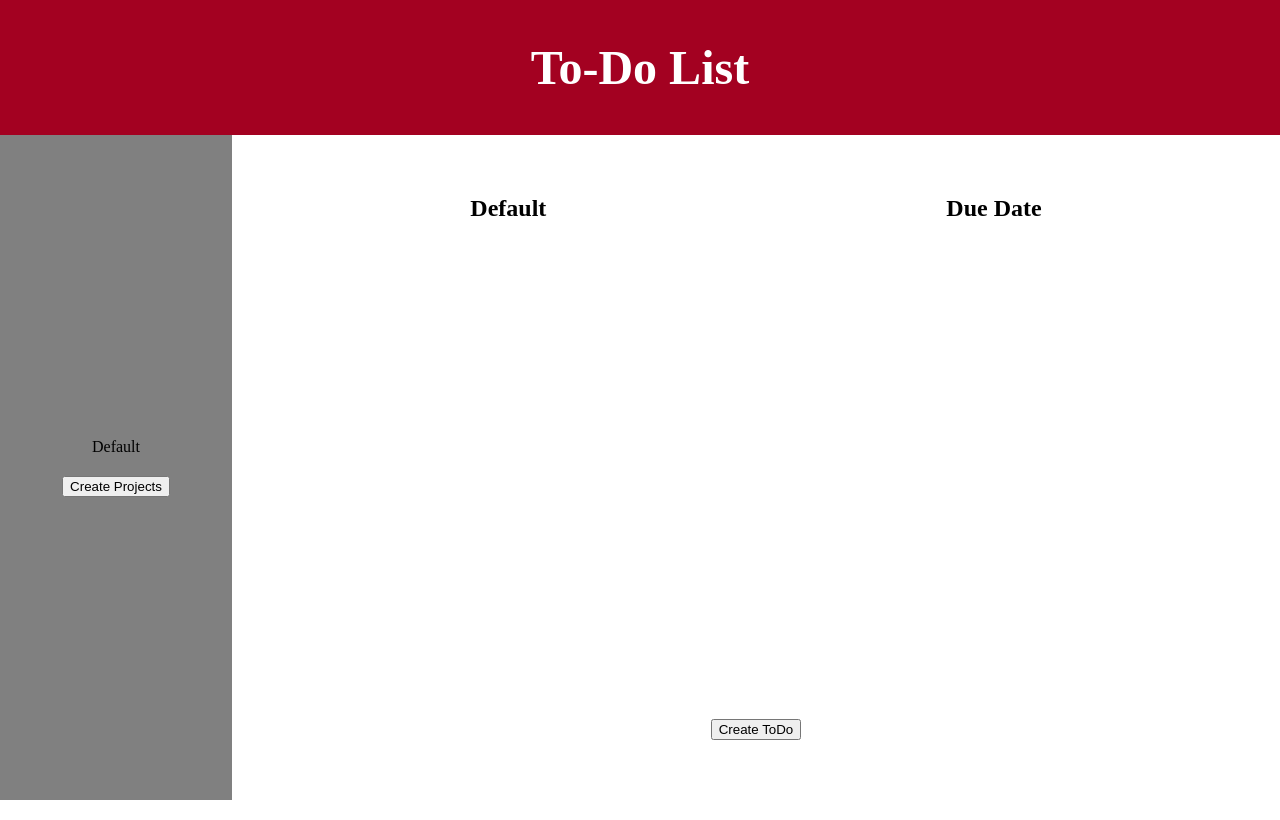
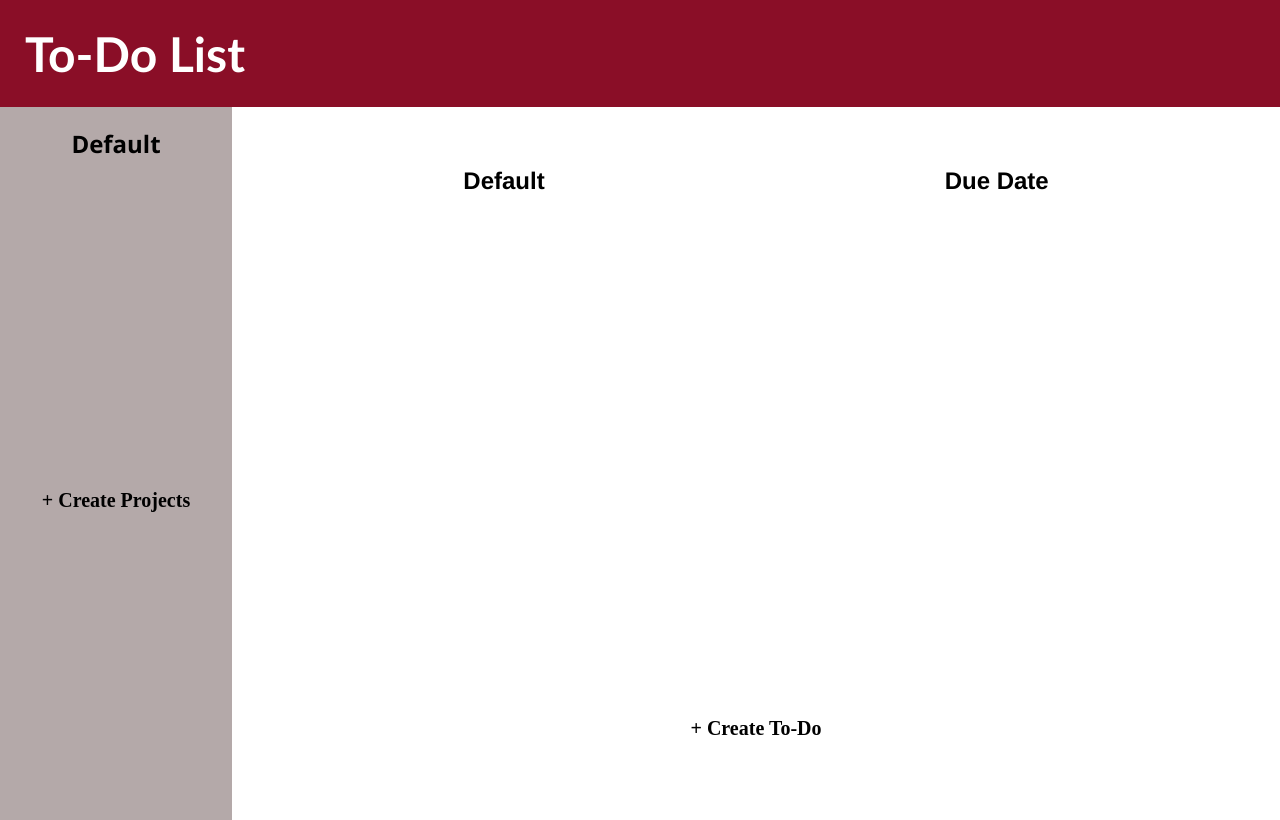
Before and after one commit to ramankala/todo-list, a website built with webpack: page dist/index.html in a window 1280 px wide. Built offline with nearby package versions, Linux system fonts and the light colour scheme.

Commit message:
Styles added to UI
Added styles to the UI to make it more accessible for the user.

```diff
--- a/dist/index.html
+++ b/dist/index.html
@@ -14,7 +14,7 @@
 
         <div id="sideContainer">
           <div id="projectList"></div>
-          <button id="createProjectBtn">Create Projects</button>
+          <div id="createProjectBtn">+ Create Projects</div>
         </div>
 
         <div id=bodyContainer>
@@ -22,7 +22,7 @@
           <div id="bodySubContainer">
             <div id="content"></div>
           </div>
-          <button id="createToDoBtn">Create ToDo</button>
+          <div id="createToDoBtn">+ Create To-Do</div>
         </div>
       </div>
     </div>
--- a/dist/styles/styles.css
+++ b/dist/styles/styles.css
@@ -15,23 +15,41 @@ html,body{
 
 }
 #header{
-    text-align: center;
+    text-align: start;
     font-size: 48px;
     font-weight:600;
-    background-color: rgb(163, 1, 33);
+    font-family: 'Gill Sans', 'Gill Sans MT', Calibri, 'Trebuchet MS', sans-serif;
+    background-color: rgb(138, 14, 39);
     color:white;
-    padding: 40px;
+    padding: 25px;
 }
 #sideContainer{
     display: flex;
     flex-direction: column;
     flex: 1;
+    justify-content: flex-start;
+    align-items: center;
+    gap: 20px;
+    padding-top: 20px;
+    background-color: rgb(180, 169, 169);
+    height:100%;
+}
+
+#projectList{
+    display: flex;
+    flex-direction: column;
+    gap: 40px;
+    font-size: 24px;
+    font-weight: 600;
+    font-family:'Segoe UI', Tahoma, Geneva, Verdana, sans-serif;
     justify-content: center;
     align-items: center;
-    gap: 20px;
 
-    background-color: grey;
-    height:100%;
+}
+#createProjectBtn, #createToDoBtn{
+    margin: auto;
+    font-size: 20px;
+    font-weight: 550;
 }
 #bodyContainer{
     display: flex;
@@ -49,7 +67,8 @@ html,body{
     align-items: center;
     gap: 400px;
     font-size: 24px;
-    font-weight: 550;
+    font-weight: 600;
+    font-family:'Franklin Gothic Medium', 'Arial Narrow', Arial, sans-serif;
 }
 #bodySubContainer {
     display: flex;
@@ -64,24 +83,17 @@ html,body{
     flex: 1;
     gap: 10px;
 }
-#projectList{
-
-}
 
 .toDoDiv{
     display: flex;
     gap: 80px;
     height: auto;
     width: auto;
-
     border-top: solid black 2px;
     padding: 20px;
     font-size: 20px;
     font-weight: 500;
-}
-
-#createToDoBtn{
-    margin-top: 20px;
+    font-family:'Lucida Sans', 'Lucida Sans Regular', 'Lucida Grande', 'Lucida Sans Unicode', Geneva, Verdana, sans-serif;
 }
 .titleDiv,.descDiv,.dueDiv{
     display: flex;
@@ -105,3 +117,11 @@ html,body{
     display: none;
 
 }
+.removeBtn{
+    border: rgb(255, 58, 97) solid 2px;
+    background-color: rgb(255, 58, 97) ;
+    padding: 2px;
+    font-weight: 550;
+    border-radius: 6px;
+
+}
```
